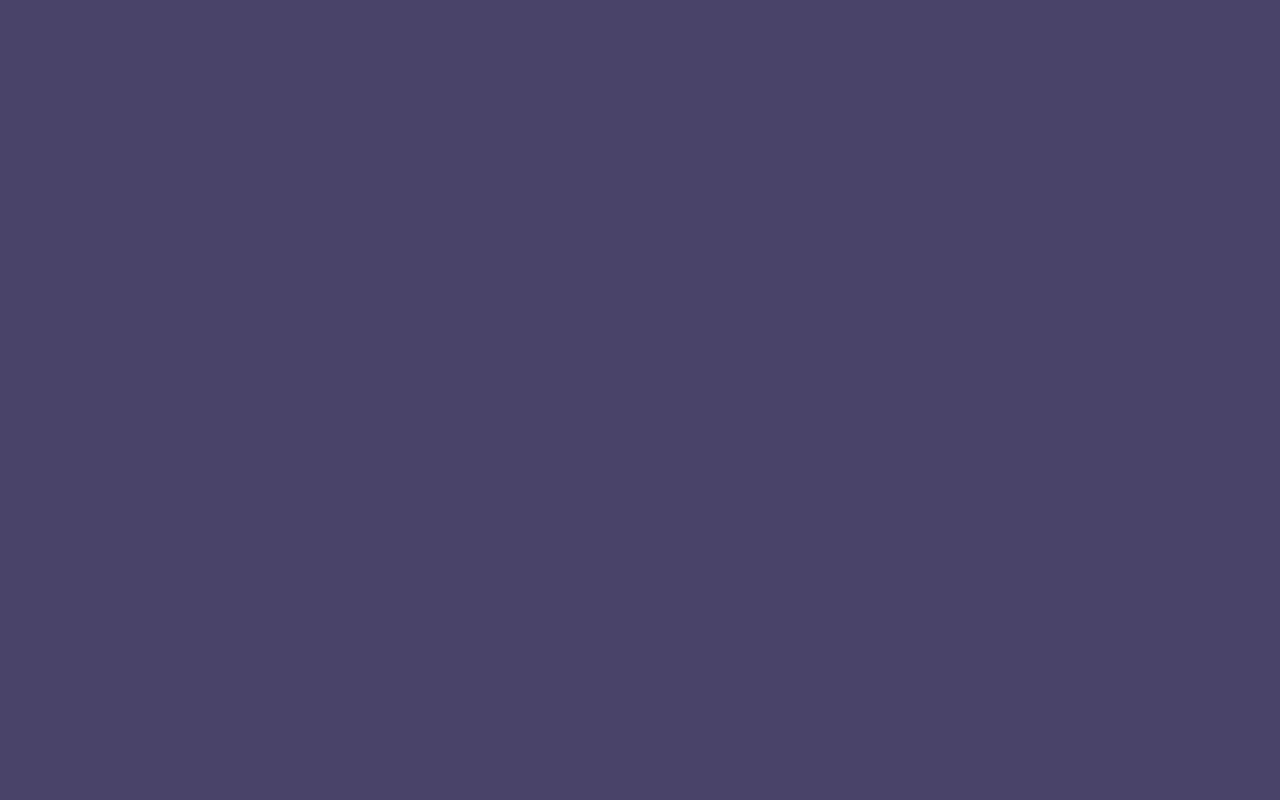
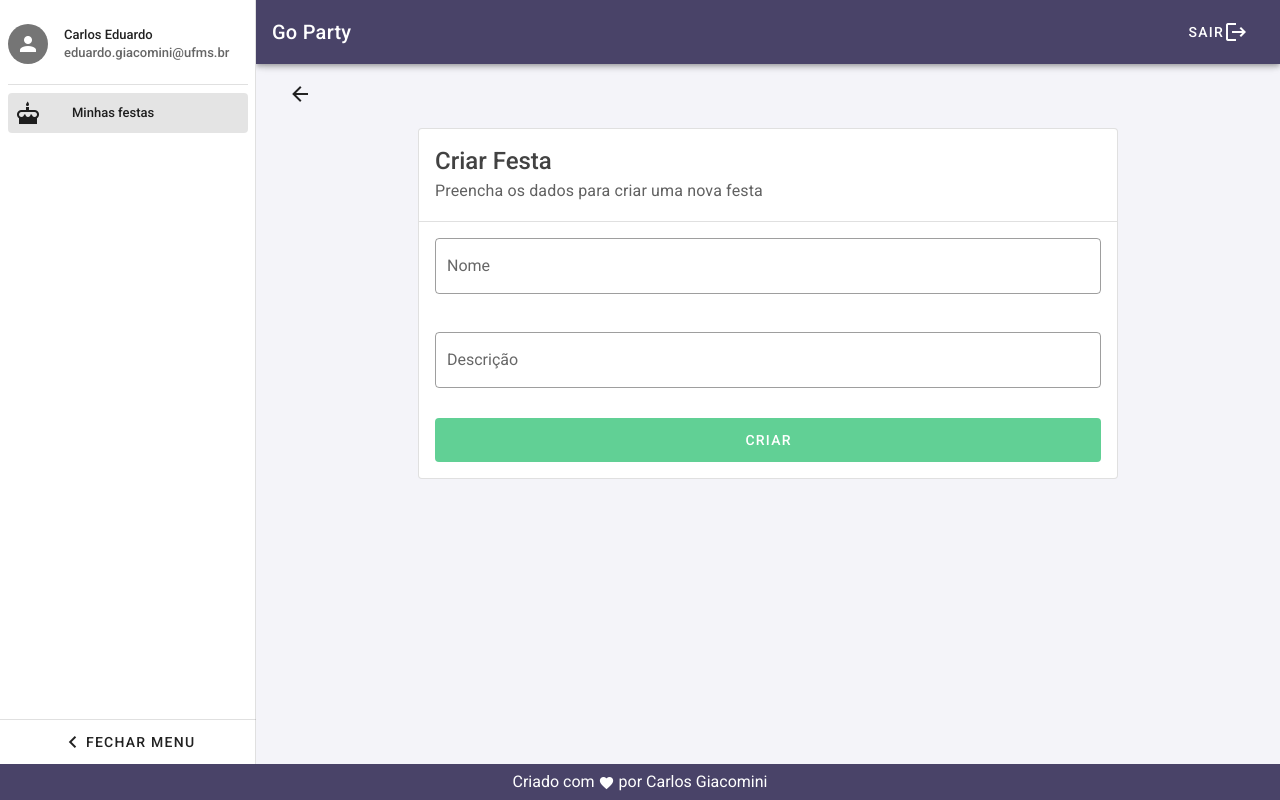
Before and after one commit to EduardoGiacomini/go-party, a Vue app in the folder application/: page /parties/create in a window 1280 px wide. Built offline with nearby package versions, Linux system fonts and the light colour scheme.

Commit message:
Criei o formulário para criar festas

```diff
--- a/application/src/router/index.js
+++ b/application/src/router/index.js
@@ -3,6 +3,7 @@ import VueRouter from "vue-router";
 
 import FakeLogin from "../views/external/login/FakeLogin";
 import PartiesSearch from "../views/internal/parties/search/PartiesSearch";
+import CreateParty from "../views/internal/parties/detail/CreateParty";
 
 Vue.use(VueRouter);
 
@@ -22,6 +23,14 @@ const routes = [
     meta: {
       requiresAuthentication: true
     }
+  },
+  {
+    path: "/parties/create",
+    name: "createParty",
+    component: CreateParty,
+    meta: {
+      requiresAuthentication: true
+    }
   }
 ];
 
--- /dev/null
+++ b/application/src/views/commons/BackButton.vue
@@ -0,0 +1,16 @@
+<template>
+  <v-btn text @click="goToBackPage">
+    <v-icon>mdi-arrow-left</v-icon>
+  </v-btn>
+</template>
+
+<script>
+  export default {
+    name: "back-button",
+    methods: {
+      goToBackPage() {
+        this.$router.go(-1);
+      }
+    }
+  }
+</script>
--- a/application/src/views/external/login/FakeLogin.vue
+++ b/application/src/views/external/login/FakeLogin.vue
@@ -8,7 +8,7 @@
           </v-card-title>
           <v-divider></v-divider>
           <v-card-text>
-            <fake-login-form @submit="onSubmit"/>
+            <fake-login-form @submit="submit"/>
           </v-card-text>
         </v-card>
       </v-col>
@@ -23,7 +23,7 @@
     name: "fake-login",
     components: {FakeLoginForm},
     methods: {
-      async onSubmit({email, name}) {
+      async submit({email, name}) {
         try {
           const user = await this.$store.dispatch(actions.FAKE_LOGIN, {email, name});
           this.$router.push({ name: "parties" });
--- a/application/src/views/external/login/FakeLoginForm.vue
+++ b/application/src/views/external/login/FakeLoginForm.vue
@@ -1,5 +1,5 @@
 <template>
-  <v-form @submit.prevent="onSubmit">
+  <v-form @submit.prevent="submit">
     <v-text-field
       class="mb-2"
       prepend-inner-icon="mdi-account"
@@ -40,7 +40,7 @@
       }
     },
     methods: {
-      onSubmit() {
+      submit() {
         this.$emit('submit', {email: this.email, name: this.name})
       }
     }
--- /dev/null
+++ b/application/src/views/internal/parties/detail/CreateParty.vue
@@ -0,0 +1,43 @@
+<template>
+  <div>
+    <back-button/>
+    <v-card class="ma-4 mx-auto" max-width="700px" outlined>
+      <v-card-title class="pb-0">
+        <div>
+          <h3 class="grey--text text--darken-3 headline font-weight-medium">
+            Criar Festa
+          </h3>
+          <p class="subtitle-1 grey--text text--darken-2">
+            Preencha os dados para criar uma nova festa
+          </p>
+        </div>
+      </v-card-title>
+      <v-divider></v-divider>
+      <v-card-text>
+        <create-party-form v-model="party" @submit="submit"/>
+      </v-card-text>
+    </v-card>
+  </div>
+</template>
+
+<script>
+    import CreatePartyForm from "./components/CreatePartyForm";
+    import BackButton from "../../../commons/BackButton";
+    export default {
+      name: 'create-party',
+      components: {CreatePartyForm, BackButton},
+      data() {
+        return {
+          party: {
+            name: null,
+            description: null
+          }
+        }
+      },
+      methods: {
+        submit() {
+          console.log(this.party);
+        }
+      }
+    }
+</script>
--- /dev/null
+++ b/application/src/views/internal/parties/detail/components/CreatePartyForm.vue
@@ -0,0 +1,37 @@
+<template>
+  <div>
+    <v-form @submit.prevent="submit">
+      <v-text-field
+        class="mb-2"
+        v-model="value.name"
+        label="Nome"
+        outlined
+        required/>
+      <v-text-field
+        v-model="value.description"
+        label="Descrição"
+        outlined
+        required/>
+      <v-btn type="submit" color="secondary" depressed block large>
+        Criar
+      </v-btn>
+    </v-form>
+  </div>
+</template>
+
+<script>
+  export default {
+    name: "create-party-form",
+    props: {
+      value: {
+        type: Object,
+        required: true
+      }
+    },
+    methods: {
+      submit() {
+        this.$emit('submit')
+      }
+    }
+  }
+</script>
```
